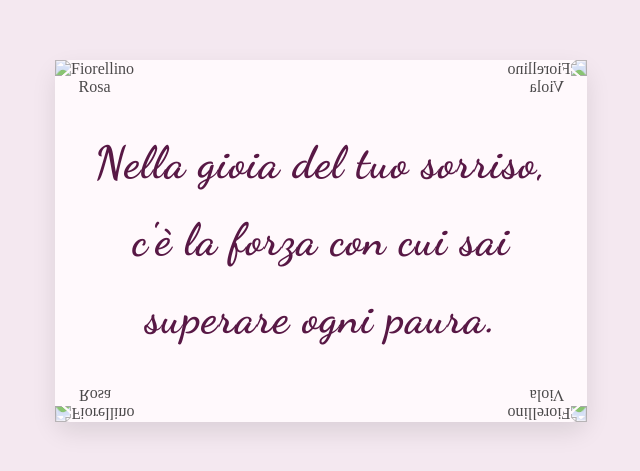
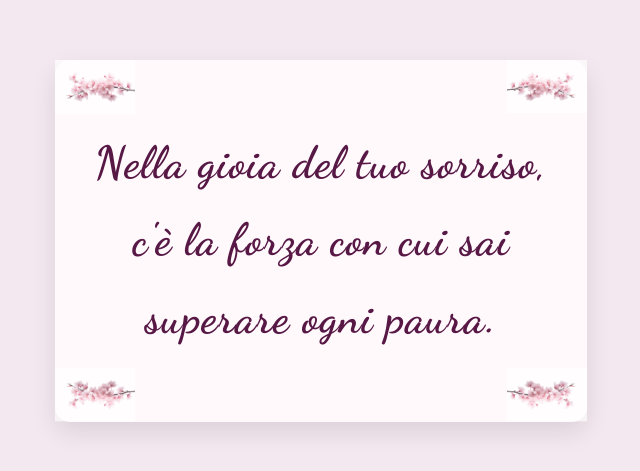
Before and after one commit to Sh0ckw4v394/dynamic_message, a plain HTML site: page index.htm in a window 1280 px wide. Shown: the part 159-630 px from the top of the page, without its empty margins (319-959 px from the left). Drawn offline with Linux system fonts and the light colour scheme.

Commit message:
Add files via upload

```diff
--- a/index.htm
+++ b/index.htm
@@ -10,10 +10,10 @@
 <body>
     <div class="container">
         <div class="floral-decoration top-left">
-            <img src="images/flower_image.jpg" alt="Fiorellino Rosa">
+            <img src="flower_image.jpg" alt="Fiorellino Rosa">
             </div>
         <div class="floral-decoration top-right">
-            <img src="images/flower_image.jpg" alt="Fiorellino Viola" style="transform: scaleX(-1);">
+            <img src="flower_image.jpg" alt="Fiorellino Viola" style="transform: scaleX(-1);">
             </div>
 
         <h1 id="animated-text-container">
@@ -23,10 +23,10 @@
         </h1>
 
         <div class="floral-decoration bottom-left">
-            <img src="images/flower_image.jpg" alt="Fiorellino Rosa" style="transform: scaleY(-1);">
+            <img src="flower_image.jpg" alt="Fiorellino Rosa" style="transform: scaleY(-1);">
             </div>
         <div class="floral-decoration bottom-right">
-            <img src="images/flower_image.jpg" alt="Fiorellino Viola" style="transform: scale(-1, -1);">
+            <img src="flower_image.jpg" alt="Fiorellino Viola" style="transform: scale(-1, -1);">
             </div>
     </div>
 
```
